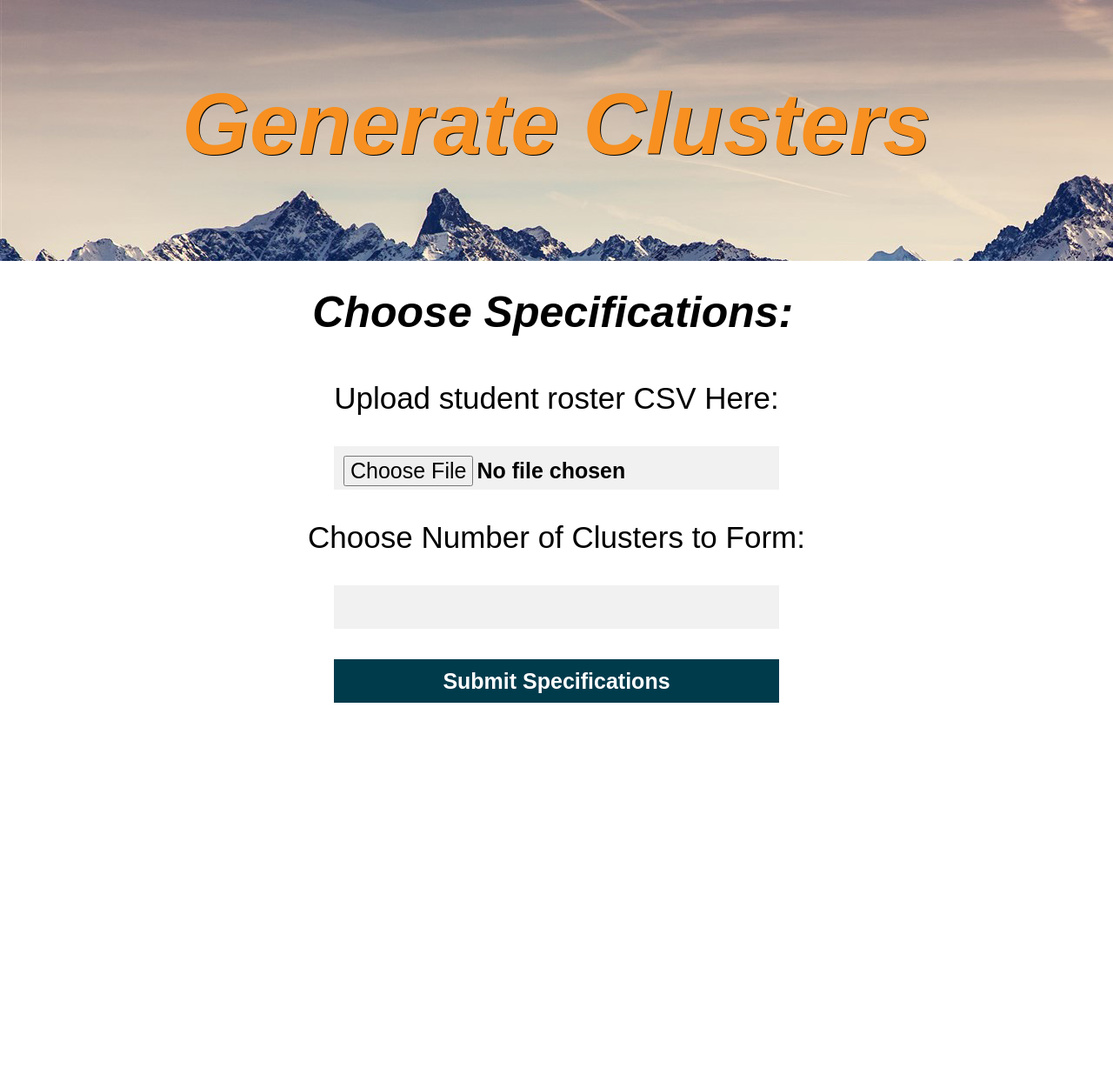
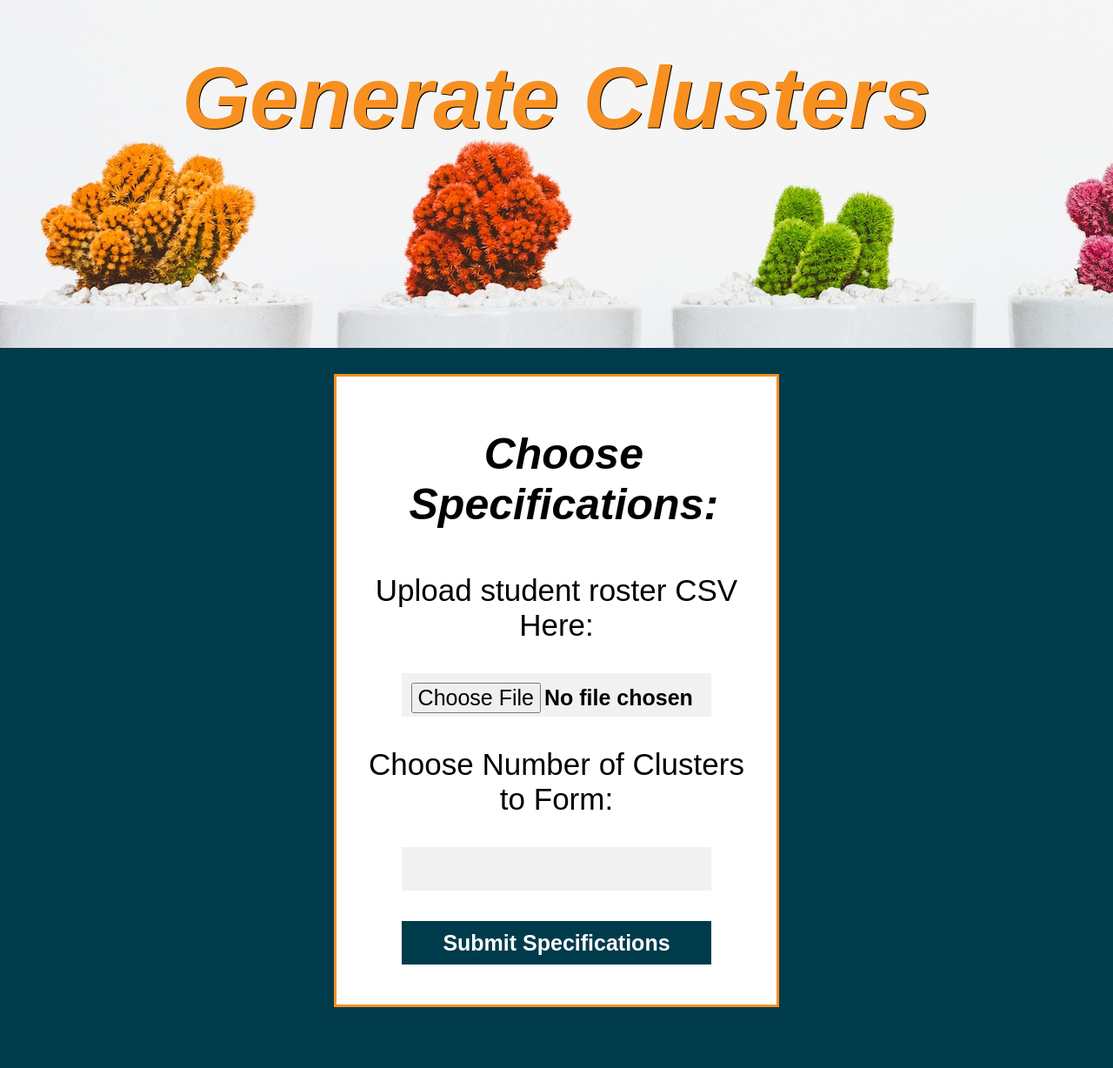
Before and after one commit to jackvessa/GalvanizeGroups, a Flask app: page /cluster/ in a window 1280 px wide. Shown: the part 70-1298 px from the top of the page at 87% size. Before the commit the page ends 878 px from the top, so only its background shows below. Run offline with Flask 2, Linux system fonts and the light colour scheme.

Commit message:
updating website

```diff
--- a/application.py
+++ b/application.py
@@ -563,17 +563,19 @@ def cluster():
                     <h1>Generate Clusters</h1>
                 </div>
 
-                <h3>Choose Specifications:</h3>
+                <div class = 'cluster_selection'>
+                    <h3>Choose Specifications:</h3>
 
-                <form method="post" action = "." enctype="multipart/form-data">
-                    <p>Upload student roster CSV Here:</p>
-                    <input type="file" name="data_file" />
+                    <form method="post" action = "." enctype="multipart/form-data">
+                        <p>Upload student roster CSV Here:</p>
+                        <input type="file" name="data_file" />
 
-                    <p>Choose Number of Clusters to Form:</p>
-                    <p><input name="num_clusters" type = "number" min = "2" max = "9" autocomplete='off'></p>
+                        <p>Choose Number of Clusters to Form:</p>
+                        <p><input name="num_clusters" type = "number" min = "2" max = "9" autocomplete='off'></p>
 
-                    <p><input type="submit" value="Submit Specifications" /></p>
-                </form>
+                        <p><input type="submit" value="Submit Specifications" /></p>
+                    </form>
+                </div>
 
             </body>
         </html>
--- a/static/localrec.css
+++ b/static/localrec.css
@@ -88,9 +88,9 @@ html{
 .homepage_cluster {
   width: 100%;
   margin: 0px;
-  height: 300px;
+  height: 400px;
   border: 0px solid #00ac79;
-  background-image: url("https://github.com/jackvessa/GalvanizeGroups/blob/master/IMG/homepageBanner.jpeg?raw=true");
+  background-image: url("https://github.com/jackvessa/GalvanizeGroups/blob/master/IMG/clusterBanner.jpg?raw=true");
   vertical-align: middle;
 }
 
@@ -137,10 +137,20 @@ html{
 
 .cluster_group{
   height: 200px;
-  width: 30%;
+  width: 30.5%;
   float: left;
   border: 3px solid #F79020;
 
+}
+
+.cluster_selection{
+  height: 200px;
+  width: 40%;
+  float: middle;
+  border: 3px solid #F79020;
+  display:table;
+  margin: auto;
+  margin-top: 30px;
 }
 
 .head {
@@ -500,11 +510,12 @@ head {
 }
 
 body {
-    margin: 0px;
+    margin: auto;
     padding-bottom: 70px;
     position: relative;
     /* height:100%; */
-    min-height:100vh;
+    background-color: #003B4C;
+    align-items: center;
 }
 
 
@@ -543,7 +554,7 @@ h1 {
     color:  #F79020;
     background-color: none;
     border: 0px solid #00ac79;
-    margin: 50px;
+    margin: 20px;
     padding: 5px;
     text-align: center;
     font-weight: bold;
@@ -832,7 +843,7 @@ input {
   background-color: #f1f1f1;
   padding: 10px;
   height: 50px;
-  width: 40%;
+  width: 80%;
   font-size: 35px;
   text-align: center;
 
@@ -849,7 +860,7 @@ input[type=radio] {
 
 input[type=text] {
   background-color: #f1f1f1;
-  width: 60%;
+  width: 80%;
   font-size: 35px;
   text-align: center;
   align-items: center;
@@ -858,14 +869,14 @@ input[type=submit] {
   background-color: #003B4C;
   color: #fff;
   font-size: 25px;
-  width:40%;
+  width:80%;
 }
 
 input[type=file] {
   /* background-color: #00ac79; */
   color: black;
   font-size: 25px;
-  width:40%;
+  width:80%;
   text-align: center;
   margin:auto;
 
@@ -998,7 +1009,6 @@ input[type=file] {
     top:50%;
     left:50%;
     display: table;
-
   }
 
   .homebutton{
```
